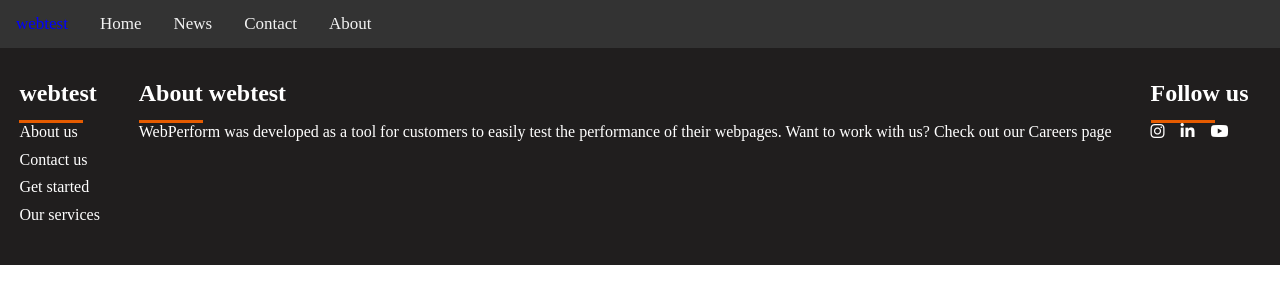
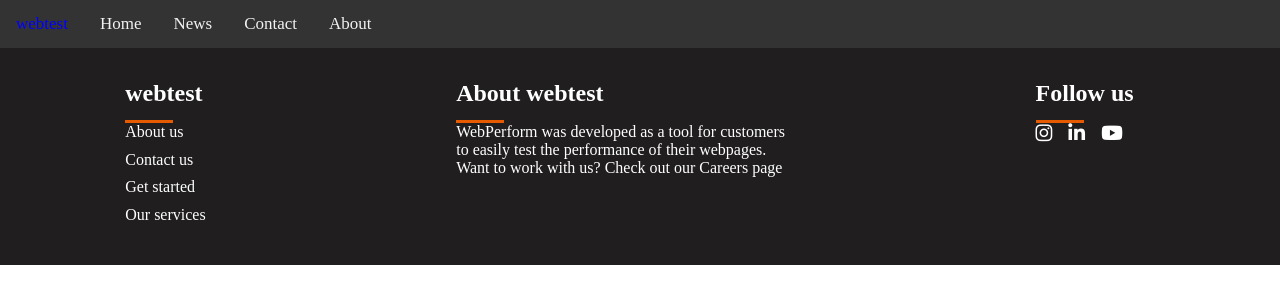
Before and after one commit to TahaKotwal12/web-test, a Svelte app: page / in a window 1280 px wide. Shown: the top 304 px of the page. Built offline with nearby package versions, Linux system fonts and the light colour scheme.

Commit message:
Update App.svelte
Co-Authored-By: Sayyed Faisal Ali <80758388+c0de-slayer@users.noreply.github.com>

```diff
--- a/src/App.svelte
+++ b/src/App.svelte
@@ -13,24 +13,6 @@
   </div>
 
 
-
-
-
-
-
-
-
-
-
-
-
-
-
-
-
-
-
-
   <div class="footer-section">
     <div class="footer-item">
       <h2>webtest</h2>
@@ -41,7 +23,8 @@
     </div>
     <div class="footer-item">
       <h2>About webtest</h2>
-      <p>WebPerform was developed as a tool for customers to easily test the performance of their webpages.
+      <p>WebPerform was developed as a tool for customers <br>
+        to easily  test the performance of their webpages. <br>
         Want to work with us? Check out our Careers page</p>
 
     </div>
@@ -110,7 +93,7 @@
 
 .footer-section h2::after{
   content: '';
-  width: 4rem;
+  width: 3rem;
   height: .2rem;
   background:#e65b00;
   position: absolute;
@@ -118,6 +101,7 @@
   left: 0;
 
 }
+
 .footer-section p{
   transition: all .2s linear;
   margin-bottom: .6em;
@@ -127,10 +111,11 @@ a{
   text-decoration: none;
   cursor: pointer;
 
+
 }
 .footer-section p:hover{
   transition: all .2s linear;
-  transition: translatex(4px);
+  transition: translateX(4px);
 }
 
 .footer-section a:hover{
@@ -151,10 +136,21 @@ a{
 .footer-item li{
   margin-right: 1rem;
 }
-
+.social ul li {
+  font-size: 1.2rem;
+  cursor: pointer;
+  transition: all .2s linear;
+}
 .social ul li:hover{
   color:  #e65b00;
   transform: scale(1.1);
   transition: all .2s linear;
 }
+@media screen and (max-width: 320px){
+  .footer-section{
+    flex-direction: column;
+    justify-content: flex-start;
+   padding-left: 2rem;
+  }
+}
 </style>
```
